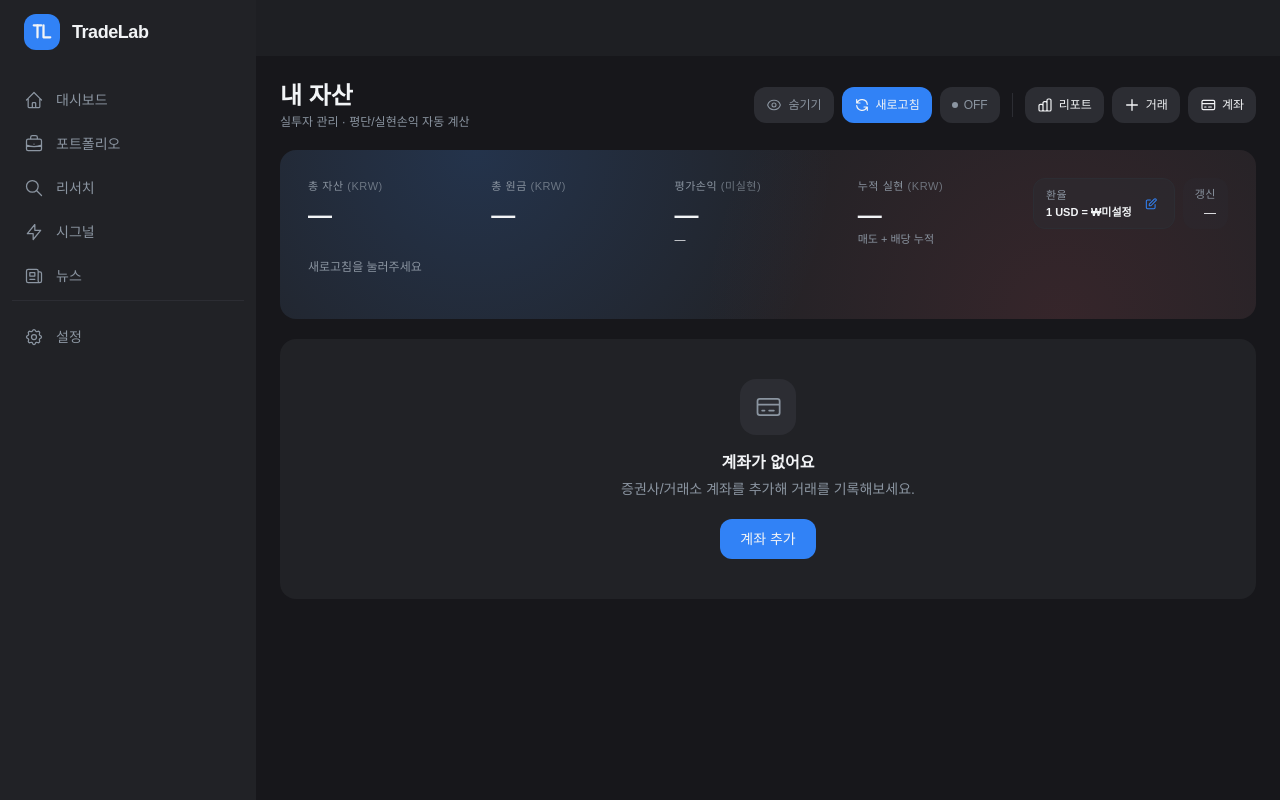
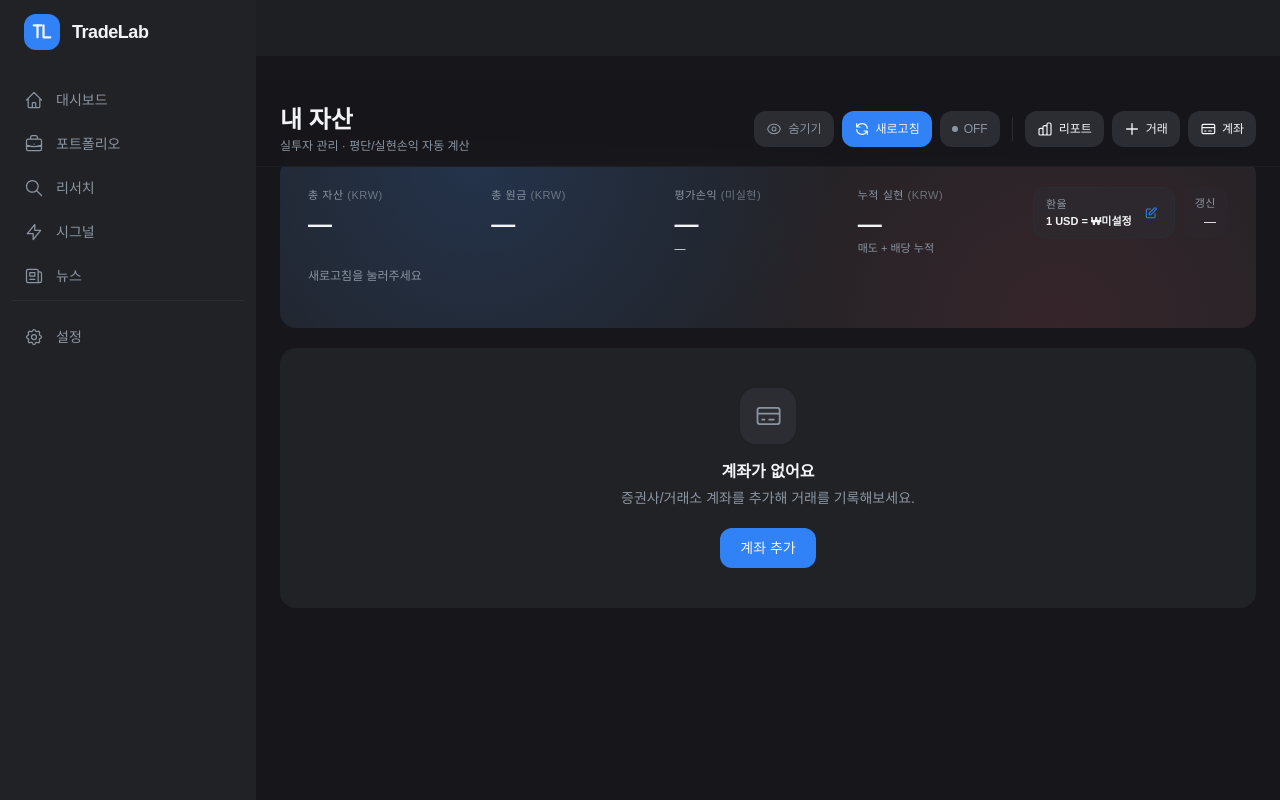
Before and after one commit to keencho/tradelab, a FastAPI app: template templates/pages/my.html in a window 1280 px wide. Run offline with FastAPI, Linux system fonts and the light colour scheme; the template is opened without the code that fills it, so the values that code supplies are empty; some libraries are stand-ins or nearby versions; some web fonts are replaced.

Commit message:
내 자산/리포트 헤더 sticky로 고정 (스크롤해도 상단 유지)

```diff
--- a/templates/pages/my.html
+++ b/templates/pages/my.html
@@ -88,8 +88,8 @@
 {% endblock %}
 
 {% block content %}
-<!-- ─────── 헤더 ─────── -->
-<div class="flex items-center justify-between mb-5 flex-wrap gap-3">
+<!-- ─────── 헤더 (sticky) ─────── -->
+<div class="sticky top-0 z-30 -mx-4 lg:-mx-6 -mt-4 lg:-mt-6 px-4 lg:px-6 pt-4 lg:pt-6 pb-3 mb-4 bg-ground/90 backdrop-blur-md border-b border-elevated/40 flex items-center justify-between flex-wrap gap-3">
     <div>
         <h2 class="text-xl lg:text-2xl font-bold text-white">내 자산</h2>
         <p class="text-xs text-muted mt-0.5">실투자 관리 · 평단/실현손익 자동 계산</p>
--- a/templates/pages/my_report.html
+++ b/templates/pages/my_report.html
@@ -12,7 +12,7 @@
 {% endblock %}
 
 {% block content %}
-<div class="flex items-center justify-between mb-5 flex-wrap gap-3">
+<div class="sticky top-0 z-30 -mx-4 lg:-mx-6 -mt-4 lg:-mt-6 px-4 lg:px-6 pt-4 lg:pt-6 pb-3 mb-4 bg-ground/90 backdrop-blur-md border-b border-elevated/40 flex items-center justify-between flex-wrap gap-3">
     <div>
         <h2 class="text-xl lg:text-2xl font-bold text-white">리포트</h2>
         <p class="text-xs text-muted mt-0.5">실현손익 · 종목별 · 계좌/시장 비중</p>
```
